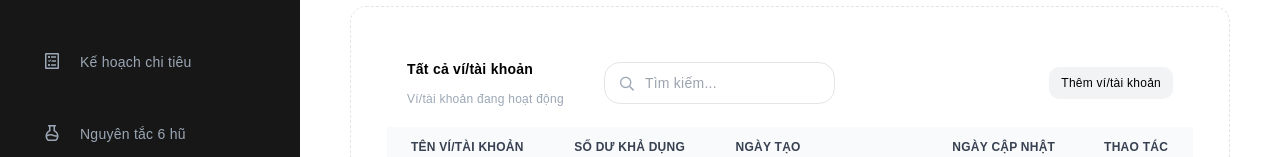
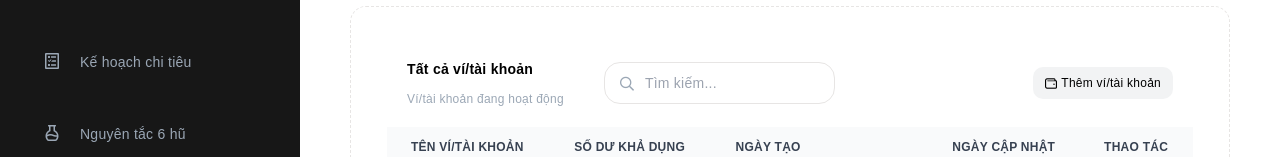
Before and after one commit to fantad007/mms-frontend, an Angular app: page /wallets in a window 1280 px wide. Shown: the part 462-619 px from the top of the page. Built offline with nearby package versions, Linux system fonts and the light colour scheme.

Commit message:
fourth commit
Edit button add with icon at before text position

```diff
--- a/src/app/categories/categories.component.html
+++ b/src/app/categories/categories.component.html
@@ -34,6 +34,8 @@
                     </div>
                 </div>
             </div>
+
+            <!-- filter categories throught by earning and spending -->
             <div class="mt-[34px] px-[12px] py-[8px] text-base flex gap-3">
                 <button
                     class="w-[40px] h-[40px] rounded-xl flex justify-center items-center border-[1px] border-[solid] border-[#edf7ed] hover:bg-[#edf7ed]">
@@ -44,6 +46,8 @@
                     <i class="far fa-coin text-red-700 mt-[1px] ml-[0.5px]"></i>
                 </button>
             </div>
+
+            <!-- table list of categories -->
             <div class="border border-dashed bg-clip-border rounded-2xl border-stone-200 px-9 py-8">
                 <div class="flex justify-between items-center px-5">
                     <div class="py-5">
@@ -54,8 +58,8 @@
                         </span>
                     </div>
                     <div
-                        class="bg-[#f2f3f4] px-[12px] py-[8px] rounded-[10px] cursor-pointer text-xs hover:bg-[#d5dae0]">
-                        Thêm danh mục
+                        class="flex justify-center items-center gap-1 bg-[#f2f3f4] px-[12px] py-[8px] rounded-[10px] cursor-pointer text-xs hover:bg-[#d5dae0]">
+                        <i class="far fa-box-open mt-[2px]"></i> Thêm danh mục
                     </div>
                 </div>
                 <table class="w-full min-w-[700px] text-sm text-left rtl:text-right text-gray-500">
--- a/src/app/wallets/wallets.component.html
+++ b/src/app/wallets/wallets.component.html
@@ -81,8 +81,8 @@
                         </span>
                     </div>
                 </div>
-                <div class="bg-[#f2f3f4] px-[12px] py-[8px] rounded-[10px] cursor-pointer text-xs hover:bg-[#d5dae0]">
-                    Thêm ví/tài khoản
+                <div class="flex justify-center items-center gap-1 bg-[#f2f3f4] px-[12px] py-[8px] rounded-[10px] cursor-pointer text-xs hover:bg-[#d5dae0]">
+                    <i class="far fa-wallet mt-[1px]"></i> Thêm ví/tài khoản
                 </div>
             </div>
             <div>
```
